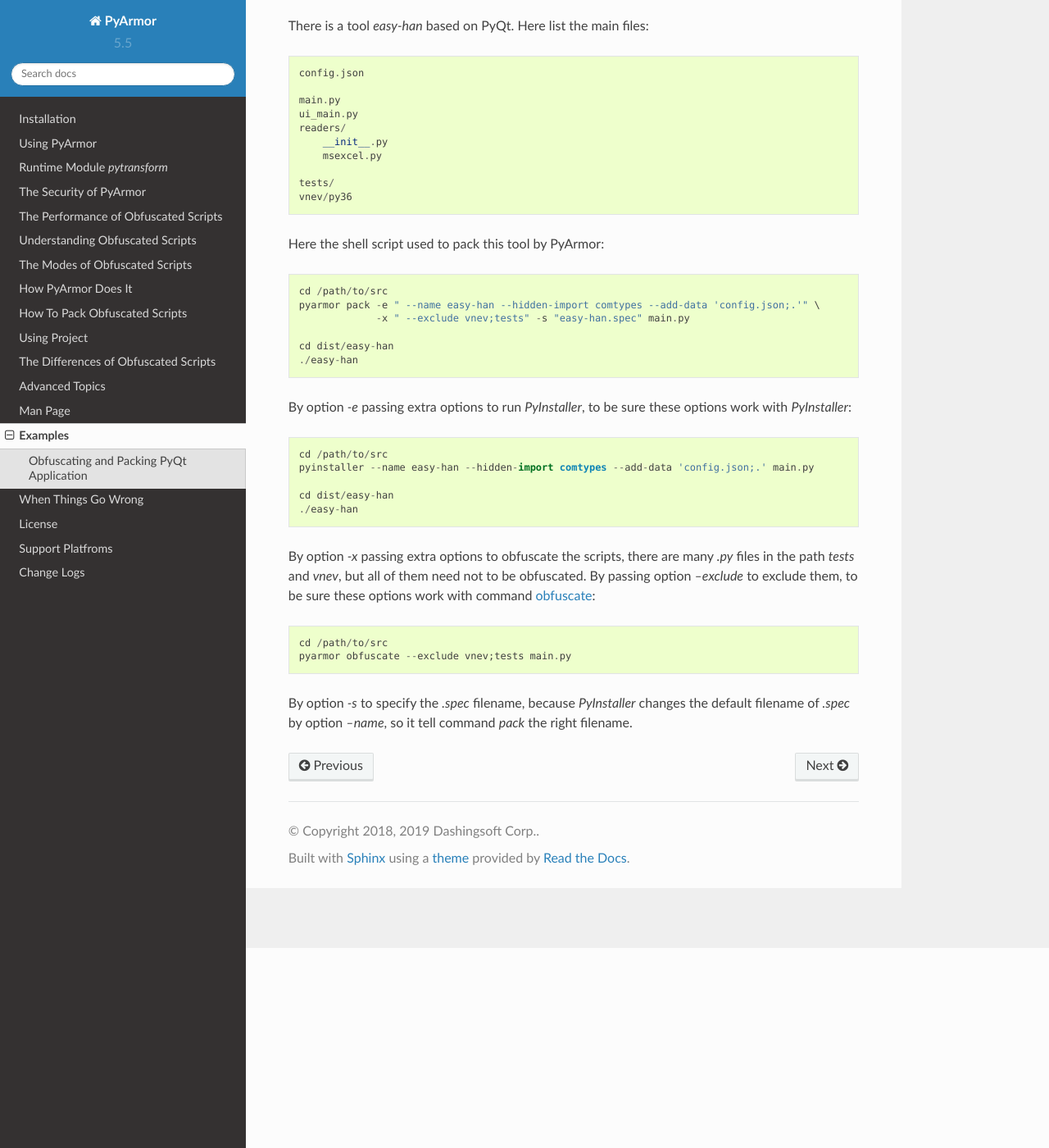
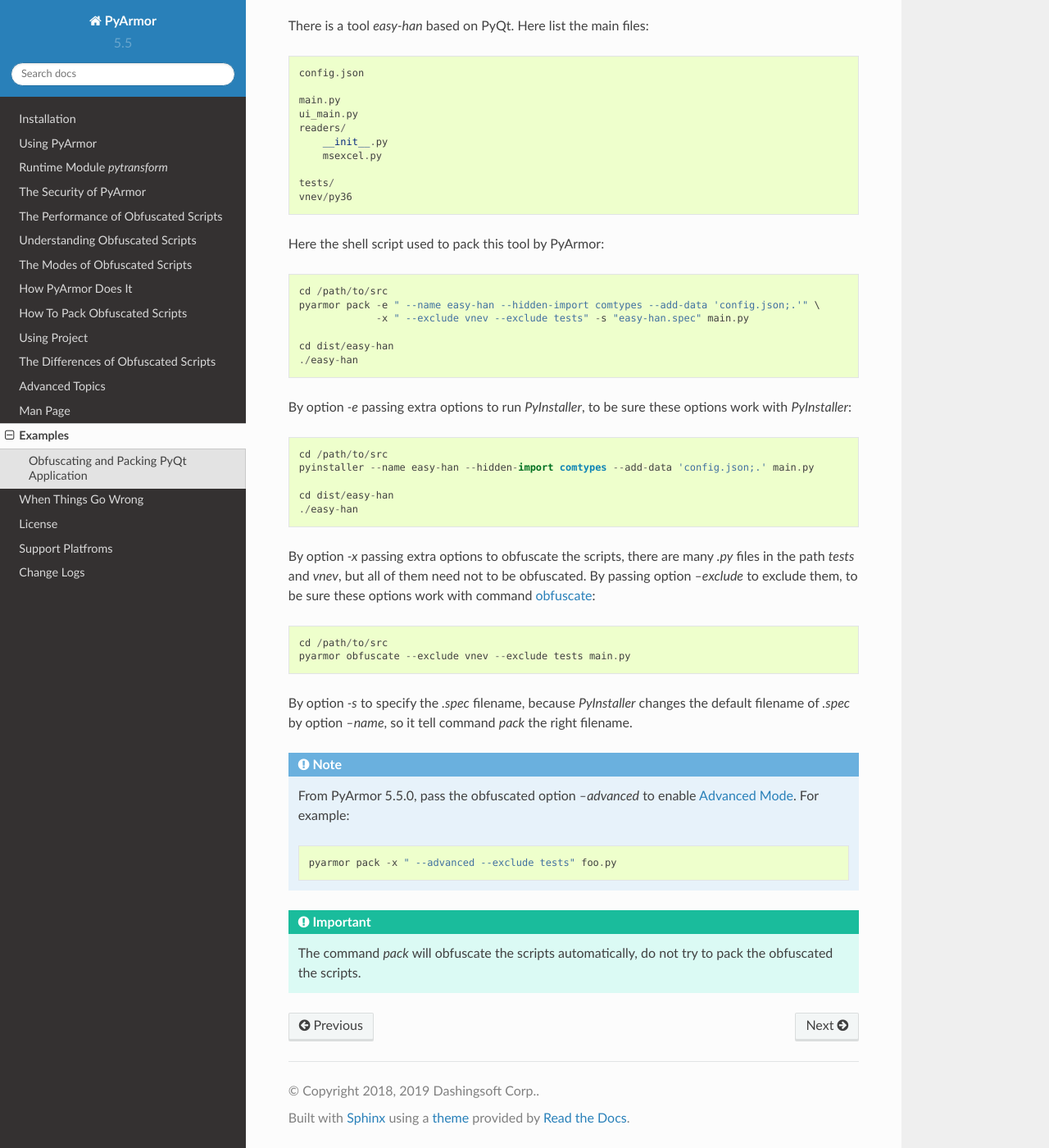
Before and after one commit to dashingsoft/pyarmor, a Sphinx documentation site: the page built from docs/examples.rst, in a window 1280 px wide and 1400 px high, scrolled down 244 px. Shown: the whole window at 82% size. Built offline with Sphinx 7.4.7 and the Read the Docs theme 2.0.0, drawn with Linux system fonts in a browser that asks for light colours.

Commit message:
Add notes for examples

```diff
--- a/docs/examples.rst
+++ b/docs/examples.rst
@@ -26,7 +26,7 @@
 
     cd /path/to/src
     pyarmor pack -e " --name easy-han --hidden-import comtypes --add-data 'config.json;.'" \
-                 -x " --exclude vnev;tests" -s "easy-han.spec" main.py
+                 -x " --exclude vnev --exclude tests" -s "easy-han.spec" main.py
 
     cd dist/easy-han
     ./easy-han
@@ -46,10 +46,22 @@
 them, to be sure these options work with command :ref:`obfuscate`::
 
     cd /path/to/src
-    pyarmor obfuscate --exclude vnev;tests main.py
+    pyarmor obfuscate --exclude vnev --exclude tests main.py
 
 By option `-s` to specify the `.spec` filename, because `PyInstaller`
 changes the default filename of `.spec` by option `--name`, so it tell
 command `pack` the right filename.
 
+.. note::
+
+   From PyArmor 5.5.0, pass the obfuscated option `--advanced` to
+   enable :ref:`Advanced Mode`. For example::
+
+       pyarmor pack -x " --advanced --exclude tests" foo.py
+
+.. important::
+
+   The command `pack` will obfuscate the scripts automatically, do not
+   try to pack the obfuscated the scripts.
+
 .. include:: _common_definitions.txt
```
